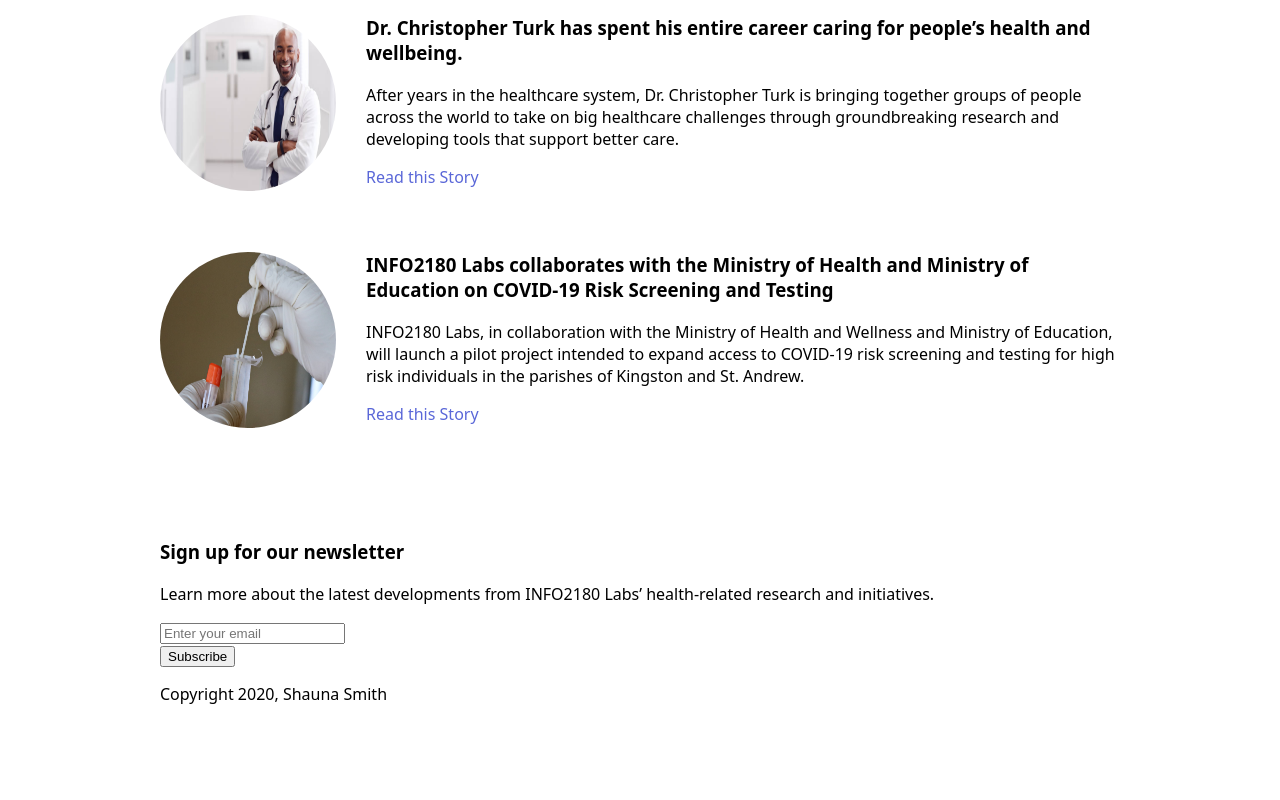
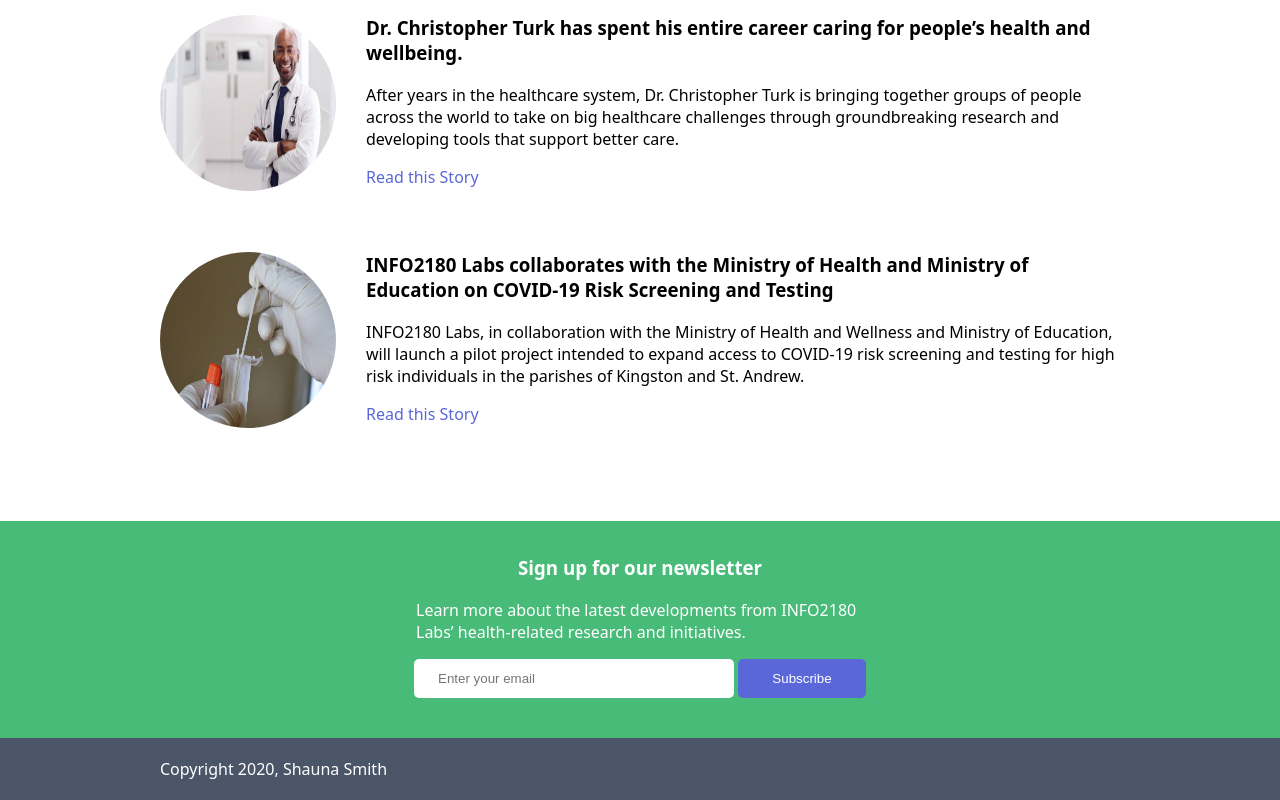
Before and after one commit to ShaunaOSmith/info2180-project1, a plain HTML site: page index.html in a window 1280 px wide. Shown: the part 1241-2041 px from the top of the page. Before the commit the page ends 1962 px from the top, so only its background shows below. Drawn offline with Linux system fonts and the light colour scheme.

Commit message:
Added Completed styles.css

```diff
--- a/styles.css
+++ b/styles.css
@@ -140,3 +140,47 @@ header div.container nav ul li a:hover {
 .stories div.container article div.article-body {
     margin-bottom: 64px;
 }
+
+.newsletter {
+    background-color: #48BB78;
+    color: white;
+}
+
+.newsletter div.container {
+    display: flex;
+    flex-flow: column wrap;
+    align-items: center;
+    padding: 16px 64px 40px 64px;
+}
+
+.newsletter div.container form {
+    display: flex;
+    flex-flow: nowrap;
+}
+
+.newsletter div.container form button.btn {
+    background-color: #5A67D8;
+    padding: 12px 16px;
+    border-radius: 5px;
+    border-style: hidden;
+    color: white;
+    width: 128px;
+}
+
+.newsletter div.container p {
+    margin: 0px 256px 16px 256px;
+}
+
+#email {
+    margin-right: 4px;
+    padding: 12px 24px;
+    border-radius: 5px;
+    border-style: hidden;
+    width: 272px;
+}
+
+footer {
+    background-color: #4A5568;
+    color: white;
+    padding: 4px 4px;
+}
```
